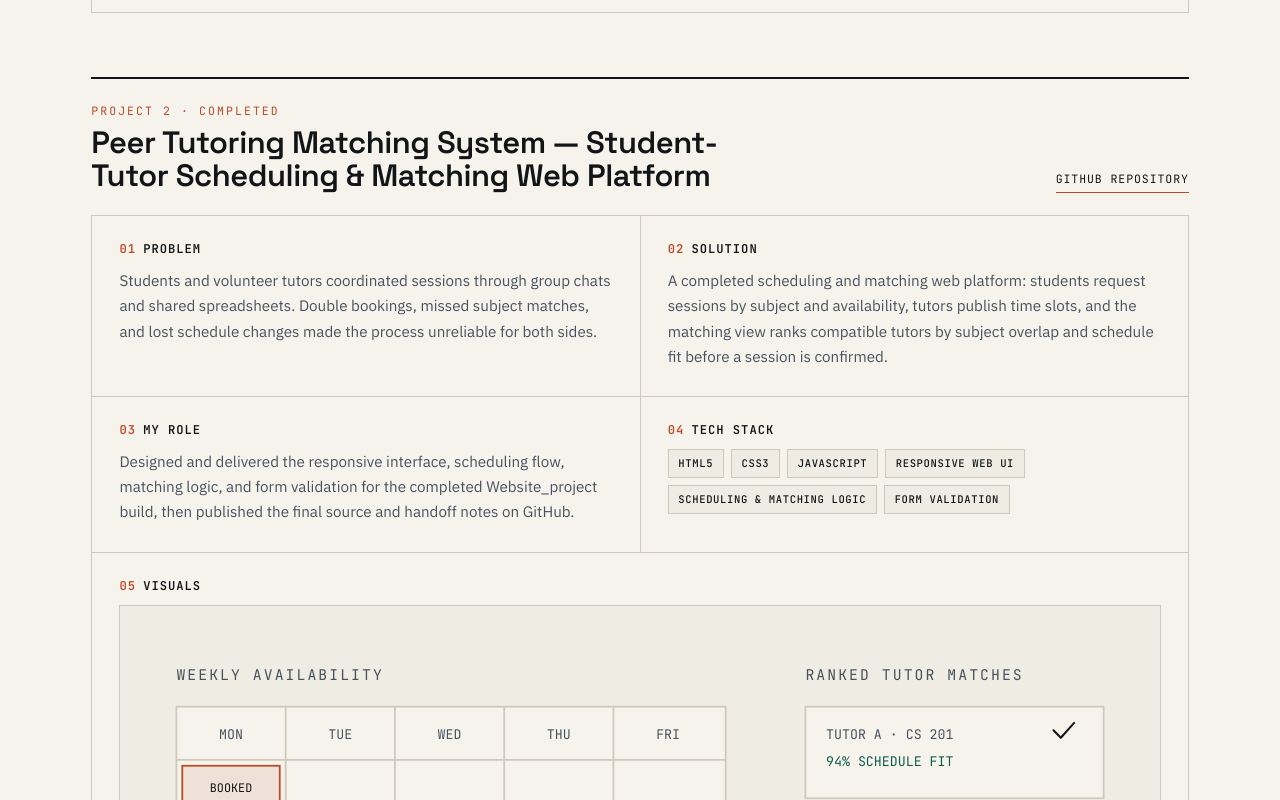
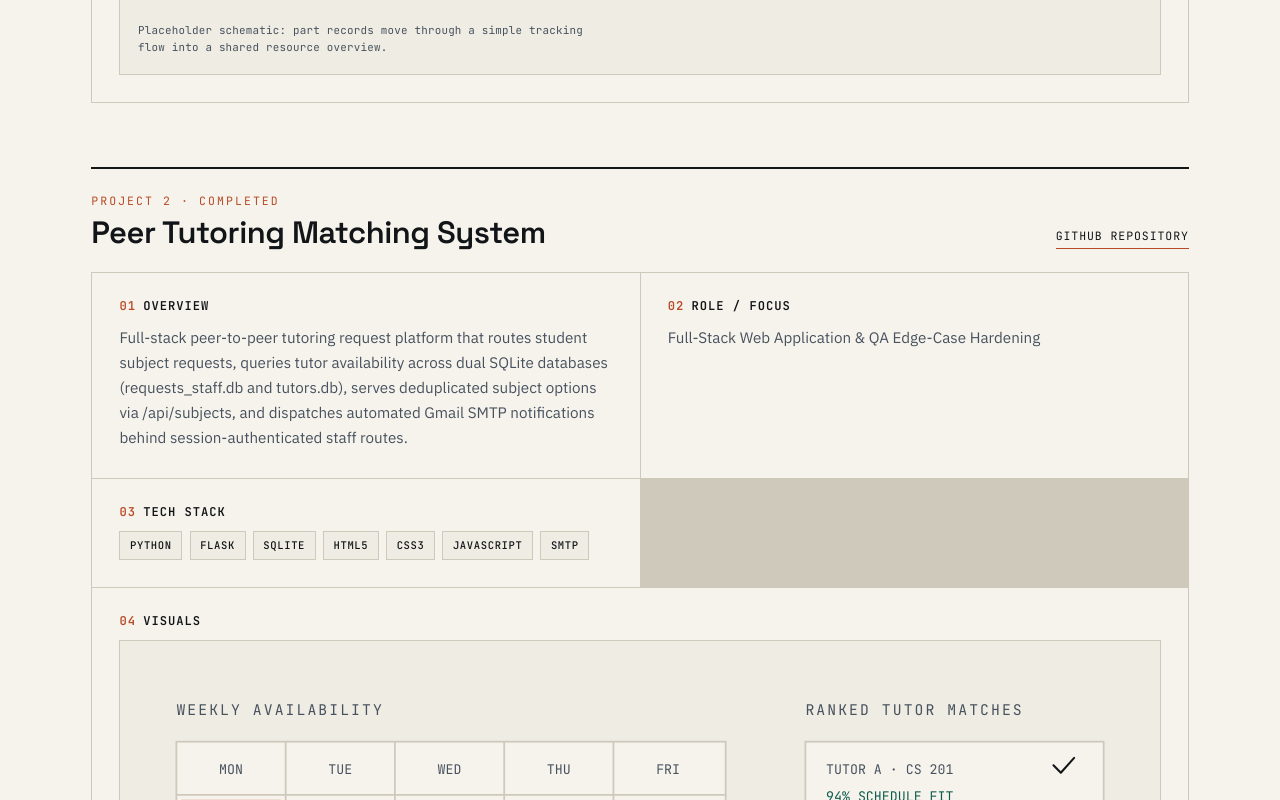
Before and after one commit to reindayo/website_portfolio_santiago, a React (Vite) app: page / in a window 1280 px wide. Shown: the part 3358-4158 px from the top of the page. Built offline with nearby package versions, Linux system fonts and the light colour scheme.

Commit message:
Add Peer Tutoring Matching System and Cisco AI certificate

```diff
--- a/src/components/Documentation.jsx
+++ b/src/components/Documentation.jsx
@@ -10,6 +10,11 @@ const tabs = [
     id: 'panel-resume-summary',
     tabId: 'tab-resume-summary',
     label: 'Tab 2 — Executive Resume Summary & PDF Download',
+  },
+  {
+    id: 'panel-peer-tutoring',
+    tabId: 'tab-peer-tutoring',
+    label: 'Tab 3 — Peer Tutoring Matching System',
   },
 ]
 
@@ -221,6 +226,64 @@ export default function Documentation() {
               </a>
             </div>
           </div>
+
+          <div
+            className={activeTab === 'panel-peer-tutoring' ? 'doc-panel is-active' : 'doc-panel'}
+            id="panel-peer-tutoring"
+            role="tabpanel"
+            aria-labelledby="tab-peer-tutoring"
+            tabIndex={0}
+            hidden={activeTab !== 'panel-peer-tutoring'}
+          >
+            <header className="doc-panel__header">
+              <p className="meta-label">Peer Tutoring Matching System</p>
+              <h3>Full-Stack Web Application &amp; QA Edge-Case Hardening</h3>
+            </header>
+            <div className="qa-artifact__grid">
+              <section className="qa-artifact__block" aria-labelledby="peer-tutoring-overview-doc">
+                <h4 id="peer-tutoring-overview-doc">Overview</h4>
+                <p>
+                  Full-stack peer-to-peer tutoring request platform that routes student subject
+                  requests, queries tutor availability across dual SQLite databases (
+                  <code>requests_staff.db</code> and <code>tutors.db</code>), serves deduplicated
+                  subject options via <code>/api/subjects</code>, and dispatches automated Gmail SMTP
+                  notifications behind session-authenticated staff routes.
+                </p>
+              </section>
+              <section className="qa-artifact__block" aria-labelledby="peer-tutoring-architecture-doc">
+                <h4 id="peer-tutoring-architecture-doc">Architecture</h4>
+                <p>
+                  Dual-database separation keeps <code>requests_staff.db</code> responsible for
+                  student requests, match history, and staff authentication, while{' '}
+                  <code>tutors.db</code> holds tutor rosters. A dynamic <code>/api/subjects</code> JSON
+                  endpoint serves deduplicated subject options, and TLS-encrypted Gmail SMTP dispatch
+                  runs only from session-authenticated staff routes.
+                </p>
+              </section>
+            </div>
+            <div className="qa-artifact__grid">
+              <section className="qa-artifact__block" aria-labelledby="peer-tutoring-qa-doc">
+                <h4 id="peer-tutoring-qa-doc">QA Fixes</h4>
+                <ol className="qa-steps">
+                  <li>
+                    <strong>Data Persistence:</strong> Replaced destructive post-match tutor deletion
+                    with non-destructive assignment so active tutors remain available for future
+                    requests.
+                  </li>
+                  <li>
+                    <strong>Constraint &amp; Input Hardening:</strong> Added case-insensitive duplicate
+                    email/name checks, <code>sqlite3.IntegrityError</code> handling, and whitespace
+                    sanitization across all POST forms to prevent unhandled database crashes.
+                  </li>
+                  <li>
+                    <strong>Matching &amp; Network Resilience:</strong> Upgraded subject matching to
+                    prioritize exact token matches over partial substring matches and enforced a
+                    10-second SMTP socket timeout.
+                  </li>
+                </ol>
+              </section>
+            </div>
+          </div>
         </div>
       </div>
 
--- a/src/components/Skills.jsx
+++ b/src/components/Skills.jsx
@@ -21,6 +21,7 @@ const domains = [
       { name: 'Django', tier: 'working-knowledge', label: 'Working Knowledge' },
       { name: 'Vite', tier: 'working-knowledge', label: 'Working Knowledge' },
       { name: 'Next.js', tier: 'working-knowledge', label: 'Working Knowledge' },
+      { name: 'Flask', tier: 'working-knowledge', label: 'Working Knowledge' },
     ],
   },
   {
@@ -29,6 +30,7 @@ const domains = [
     skills: [
       { name: 'MySQL', tier: 'working-knowledge', label: 'Working Knowledge' },
       { name: 'PostgreSQL', tier: 'core-proficiency', label: 'Core Proficiency' },
+      { name: 'SQLite', tier: 'working-knowledge', label: 'Working Knowledge' },
     ],
   },
   {
--- a/src/data/projects.js
+++ b/src/data/projects.js
@@ -38,47 +38,34 @@ export const projects = [
   {
     id: 'peer-tutoring',
     index: 'Project 2 · Completed',
-    title:
-      'Peer Tutoring Matching System — Student-Tutor Scheduling & Matching Web Platform',
+    title: 'Peer Tutoring Matching System',
     summary:
-      'A completed scheduling and matching web platform that connects students with volunteer tutors by subject and availability.',
+      'Full-stack peer-to-peer tutoring request platform that routes student subject requests, queries tutor availability across dual SQLite databases (requests_staff.db and tutors.db), serves deduplicated subject options via /api/subjects, and dispatches automated Gmail SMTP notifications behind session-authenticated staff routes.',
     link: {
       label: 'GitHub Repository',
       href: 'https://github.com/reindayo/Website_project',
     },
     blocks: [
       {
-        id: 'peer-tutoring-problem',
-        heading: 'Problem',
-        text: 'Students and volunteer tutors coordinated sessions through group chats and shared spreadsheets. Double bookings, missed subject matches, and lost schedule changes made the process unreliable for both sides.',
-      },
-      {
-        id: 'peer-tutoring-solution',
-        heading: 'Solution',
-        text: 'A completed scheduling and matching web platform: students request sessions by subject and availability, tutors publish time slots, and the matching view ranks compatible tutors by subject overlap and schedule fit before a session is confirmed.',
+        id: 'peer-tutoring-overview',
+        heading: 'Overview',
+        value: 'summary',
       },
       {
         id: 'peer-tutoring-role',
-        heading: 'My Role',
-        text: 'Designed and delivered the responsive interface, scheduling flow, matching logic, and form validation for the completed Website_project build, then published the final source and handoff notes on GitHub.',
+        heading: 'Role / Focus',
+        text: 'Full-Stack Web Application & QA Edge-Case Hardening',
       },
       {
         id: 'peer-tutoring-stack',
         heading: 'Tech Stack',
-        tags: [
-          'HTML5',
-          'CSS3',
-          'JavaScript',
-          'Responsive Web UI',
-          'Scheduling & Matching Logic',
-          'Form Validation',
-        ],
+        tags: ['Python', 'Flask', 'SQLite', 'HTML5', 'CSS3', 'JavaScript', 'SMTP'],
       },
     ],
     visuals: {
       id: 'peer-tutoring-visuals',
       caption:
-        'Interface schematic: weekly availability grid, ranked tutor matches scored by subject and schedule fit, and a confirmed session state.',
+        'Fallback schematic: student subject requests, dual-database tutor lookup, deduplicated subject options, and staff-authenticated notification flow.',
       diagram: 'peer-tutoring',
     },
   },
```
